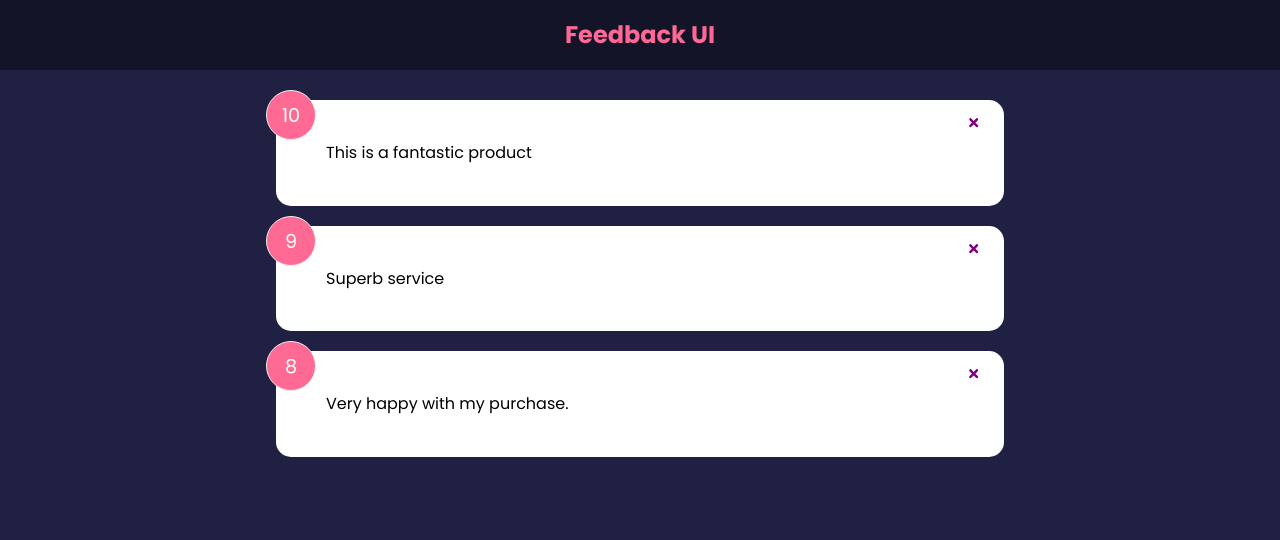
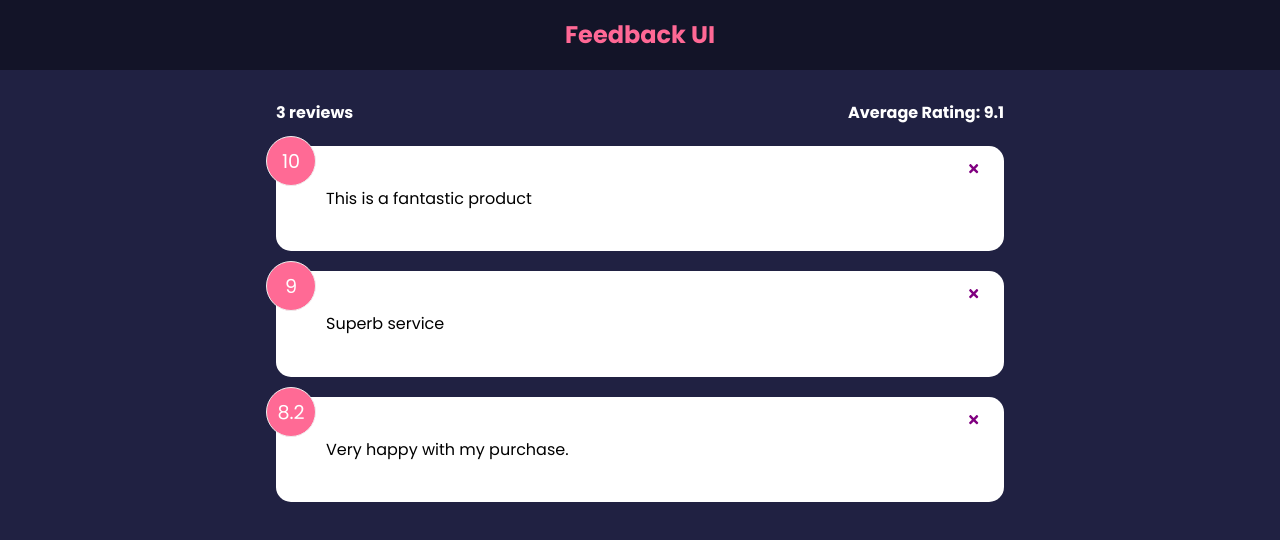
Before and after one commit to Nadia982/Feedback-App, a React (Create React App) app: page / in a window 1280 px wide. Shown: the top 540 px of the page. Built offline with nearby package versions, Linux system fonts and the light colour scheme.

Commit message:
added FeedbackStats component showing number of instances of feedback given and average feedback rating

```diff
--- a/src/App.js
+++ b/src/App.js
@@ -2,6 +2,7 @@
 import Header from "./components/Header";
 import FeedbackList from "./components/FeedbackList";
 import FeedbackData from "./data/FeedbackData";
+import FeedbackStats from "./components/FeedbackStats";
 
 function App() {
   const [feedback, setFeedback] = useState(FeedbackData);
@@ -15,6 +16,9 @@
     <>
       <Header />
       <div className="container">
+        {/* since feedback is our state, whenever that state changes, it'll automatically change within the feedback stats component. */}
+        <FeedbackStats feedback={feedback}/>
+
         <FeedbackList feedback={feedback} handleDelete={deleteFeedback} />
       </div>
     </>
--- /dev/null
+++ b/src/components/FeedbackStats.jsx
@@ -0,0 +1,21 @@
+import PropTypes from 'prop-types'
+
+const FeedbackStats = ({feedback}) => {
+    //calculate average
+    let average = feedback.reduce((acc, cur)=>{
+        return acc + cur.rating;
+    }, 0) / feedback.length;
+
+  return (
+    <div className="feedback-stats">
+        <h4>{feedback.length} reviews</h4>
+        <h4>Average Rating: {isNaN(average) ? 0 : average.toFixed(1).replace(/[.,]0$/,"")}</h4>
+    </div>
+  )
+}
+
+FeedbackStats.propTypes = {
+    feedback: PropTypes.array.isRequired,
+}
+
+export default FeedbackStats
--- a/src/data/FeedbackData.js
+++ b/src/data/FeedbackData.js
@@ -1,7 +1,7 @@
 const FeedbackData = [
   { id: 1, rating: 10, text: "This is a fantastic product" },
   { id: 2, rating: 9, text: "Superb service" },
-  { id: 3, rating: 8, text: "Very happy with my purchase." },
+  { id: 3, rating: 8.2, text: "Very happy with my purchase." },
 ];
 
 export default FeedbackData;
```
